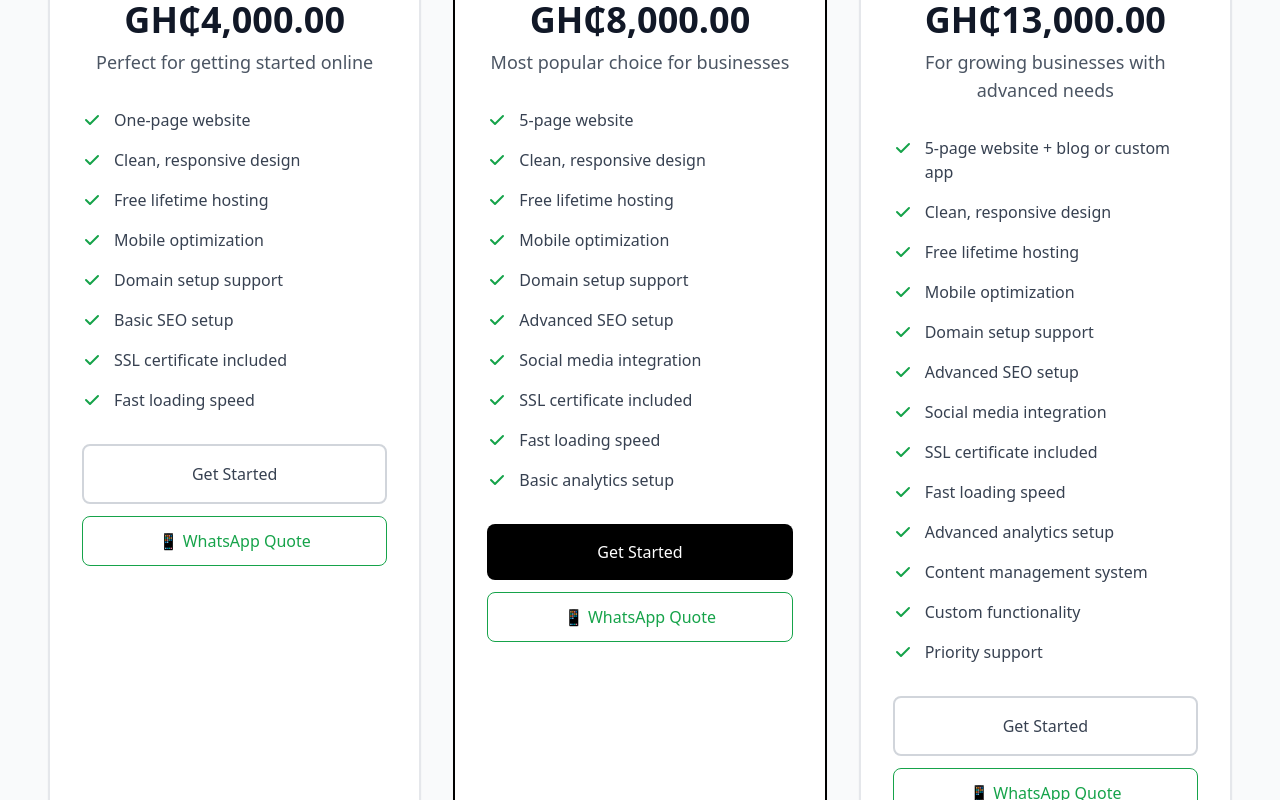
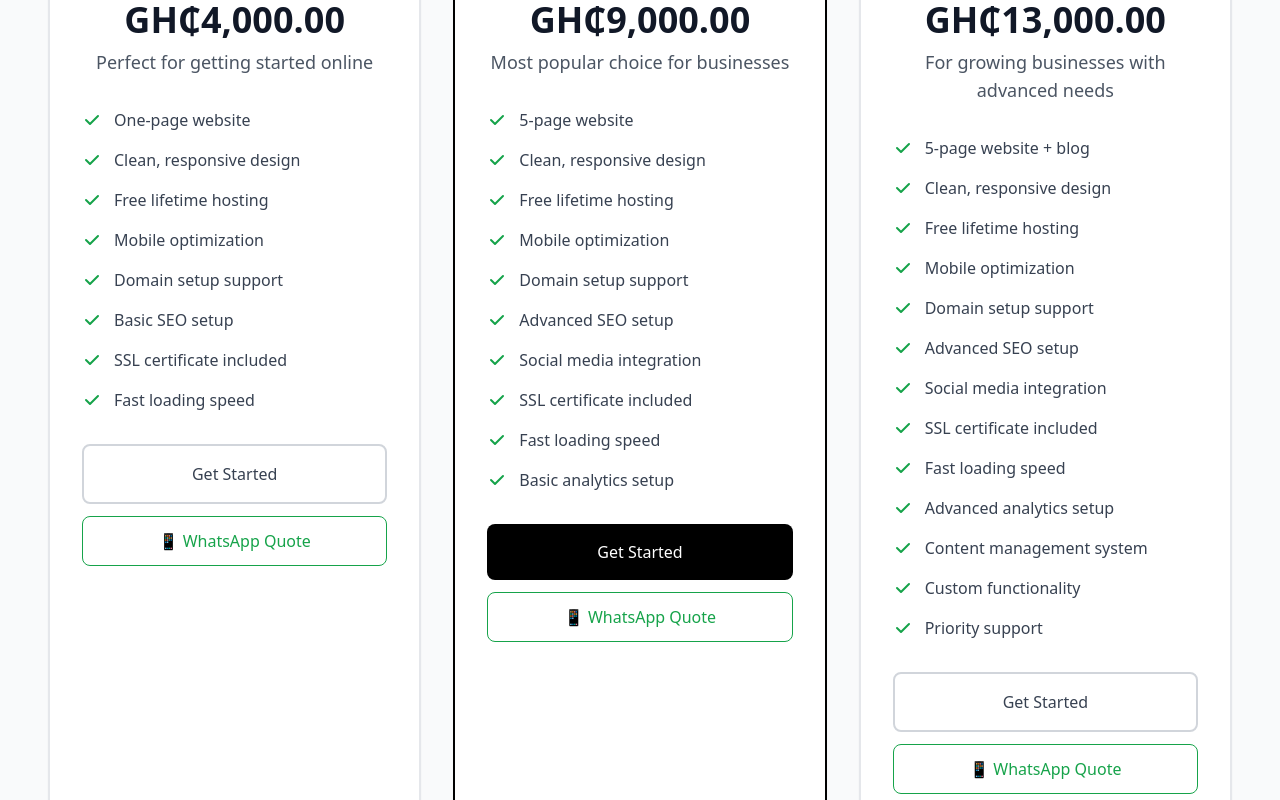
Before and after one commit to Benappiahpoku/teklumin-website-v1, a Vue app: page / in a window 1280 px wide. Shown: the part 5158-5958 px from the top of the page. Built offline with nearby package versions, Linux system fonts and the light colour scheme.

Commit message:
pricing-update

```diff
--- a/src/components/common/PricingSectionArea.vue
+++ b/src/components/common/PricingSectionArea.vue
@@ -96,7 +96,7 @@ const pricingPlans = ref<PricingPlan[]>([
     {
         id: '2',
         name: 'Standard',
-        price: 8000,
+        price: 9000,
         description: 'Most popular choice for businesses',
         features: [
             '5-page website',
@@ -117,7 +117,7 @@ const pricingPlans = ref<PricingPlan[]>([
         price: 13000,
         description: 'For growing businesses with advanced needs',
         features: [
-            '5-page website + blog or custom app',
+            '5-page website + blog',
             'Clean, responsive design',
             'Free lifetime hosting',
             'Mobile optimization',
```
